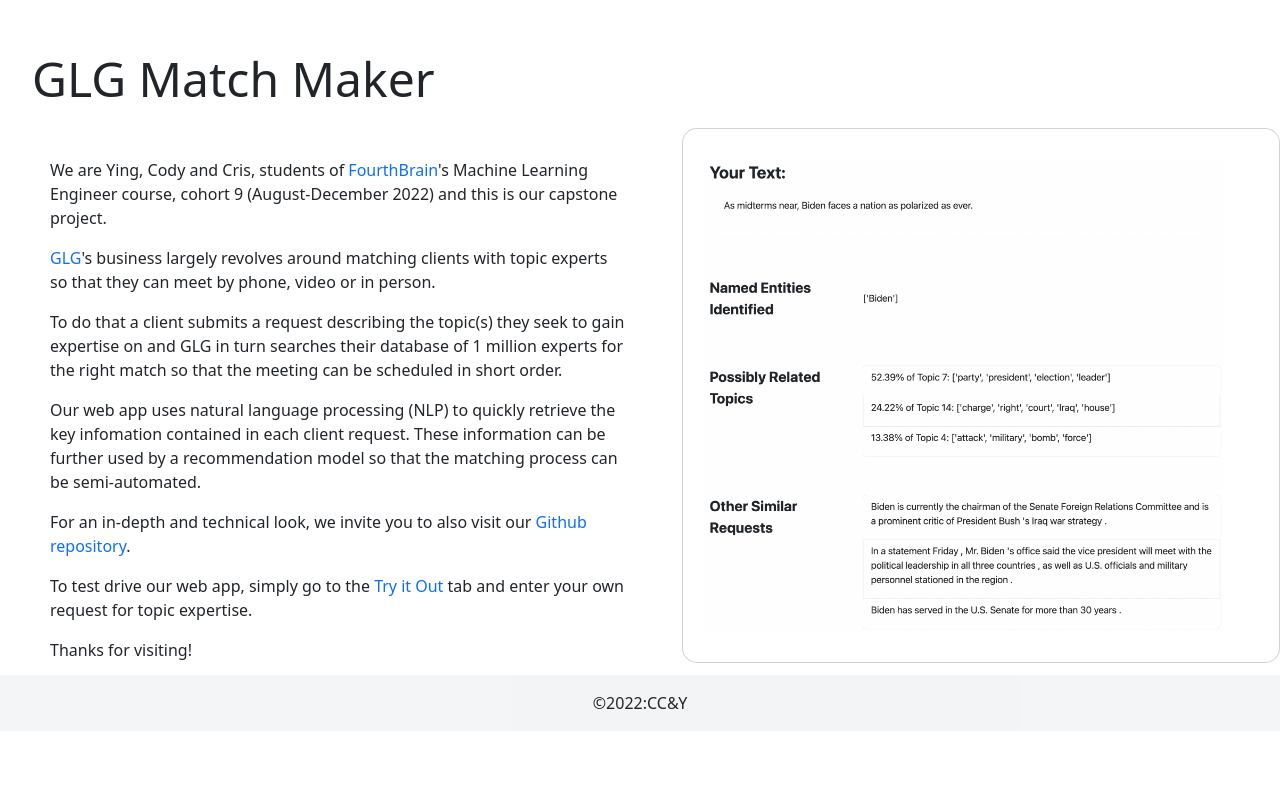
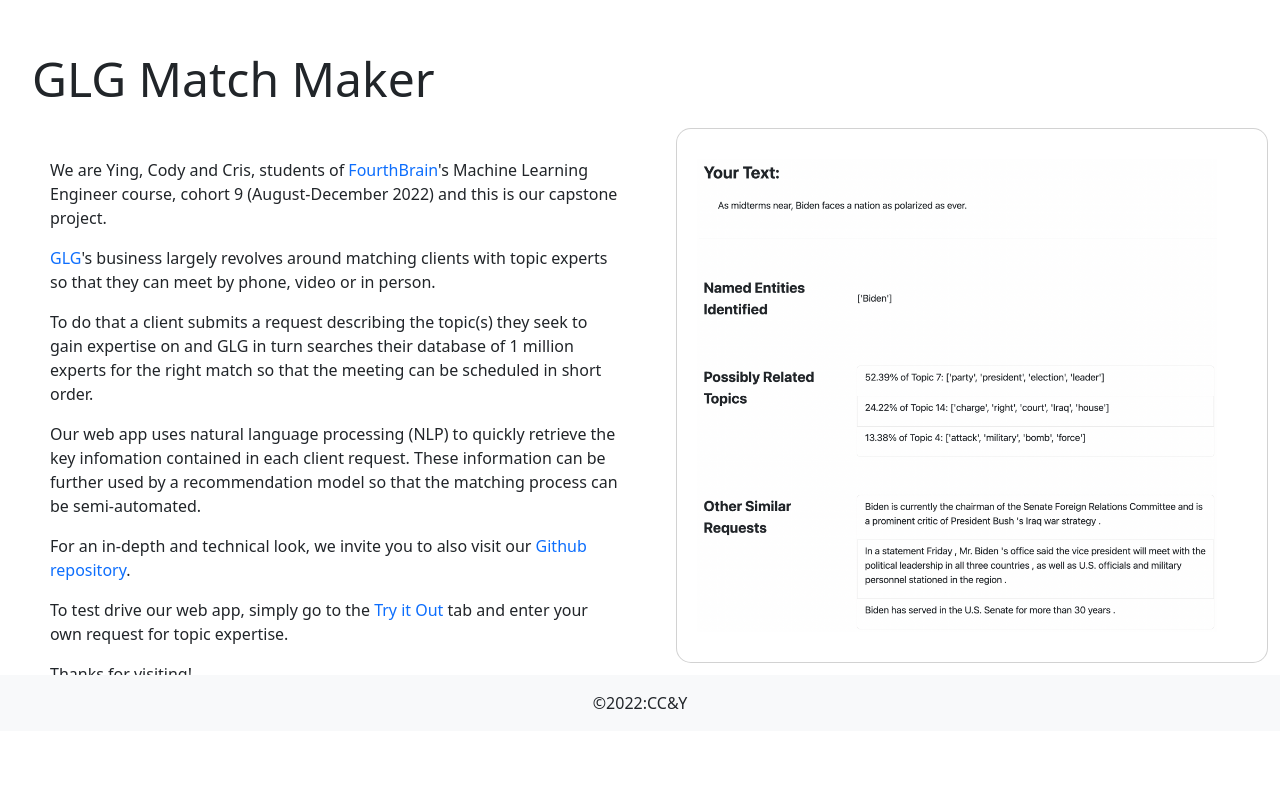
Before and after one commit to LaplaceCherub/glg-project, a Flask app: page / in a window 1280 px wide. Shown: the part 69-871 px from the top of the page. Run offline with Flask 2, Linux system fonts and the light colour scheme.

Commit message:
Re-alining footer

```diff
--- a/flask_app/static/styles.css
+++ b/flask_app/static/styles.css
@@ -170,16 +170,21 @@ a:link {
 }
 
 footer {
-    margin-top: 10px;
+    margin-top: 50px;
 }
 
 .index_img {
     margin-left: 20px;
     margin-top:30px;
     margin-bottom:30px;
+    margin-right: 20px;
     width: 520px;
 }
 
-.index_row {
-    margin-right: none;
+#index_row {
+    margin-right: 0px;
 }
+
+footer {
+    background-color: rgba(109, 109, 109, 0.033);
+}
--- a/flask_app/templates/base.html
+++ b/flask_app/templates/base.html
@@ -54,7 +54,7 @@
 </body>
 <footer class="bg-light text-center text-lg-start fixed-bottom">
   <!-- Copyright -->
-  <div class="text-center p-3" style="background-color: rgba(109, 109, 109, 0.033);">
+  <div class="text-center p-3">
     ©2022:<a class="text-dark" href="https://github.com/LaplaceCherub/glg-project">CC&Y</a>
   </div>
   <!-- Copyright -->
--- a/flask_app/templates/index.html
+++ b/flask_app/templates/index.html
@@ -8,7 +8,7 @@ GLG Match Maker
 {%endblock%}
 
 {%block content%}
-<div class="row index_row">
+<div class="row" id="index_row">
   <div class="col-md-6">
     <div class="home-page-text">
       <p>We are Ying, Cody and Cris, students of <a href="https://fourthbrain.ai/">FourthBrain</a>'s Machine Learning Engineer course, cohort 9 (August-December 2022) and this is our capstone project.</p>
@@ -21,7 +21,7 @@ GLG Match Maker
       <p>For an in-depth and technical look, we invite you to also visit our <a href="https://github.com/LaplaceCherub/glg-project">Github repository</a>.</p>
       <p>To test drive our web app, simply go to the <a href='/try'>Try it Out</a> tab and enter your own request for topic expertise.</p>
       <p>Thanks for visiting!</p>
-    </div> -->
+    </div>
 
   </div>
   <div class="col-md-6 img_col">
```
